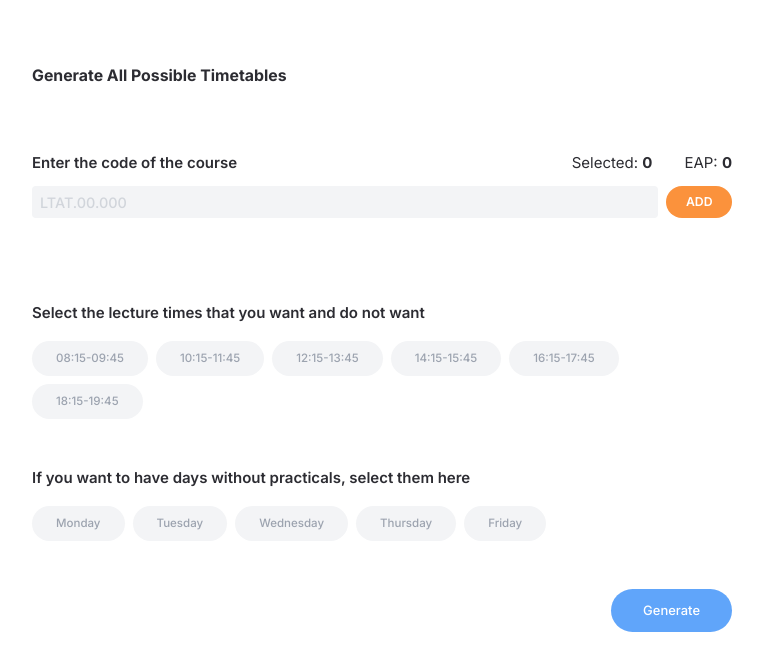
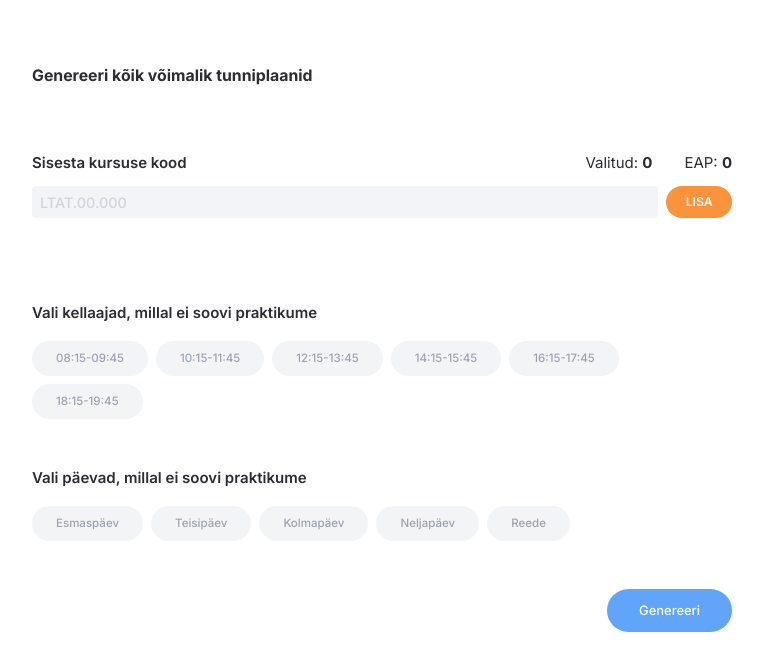
Before and after one commit to d4gl4s/timetable-generator, a Next.js app: page / in a window 1280 px wide. Shown: the top 670 px of the page, without its empty margins (258-1021 px from the left). Built offline with nearby package versions, Linux system fonts and the light colour scheme; what tailwindcss-inner-border would draw is missing.

Commit message:
Translation to estonian. Course add on enter key

```diff
--- a/app/Form.tsx
+++ b/app/Form.tsx
@@ -17,14 +17,14 @@ const Form = ({ setTimetables, setLoading, setCurrent }: any) => {
 
   const submitForm = async (e: any) => {
     e.preventDefault()
-    if (selectedCourses.length == 0) setError("Please enter at least one course code!")
+    if (selectedCourses.length == 0) setError("Sisesta vähemalt ühe aine kood!")
     else {
       setLoading(true)
       setCurrent(0)
       try {
         const timetableData: (LessonType | null)[][][] | null = await generateTimetables(selectedCourses, freeDays, freeLessons)
         if (timetableData == null) {
-          setError("Could not create such timetable.")
+          setError("Ei olnud võimalik tunniplaani genereerida.")
           setTimetables(null)
         } else {
           setFormOpen(false)
@@ -40,19 +40,24 @@ const Form = ({ setTimetables, setLoading, setCurrent }: any) => {
   }
 
   const handleCourseInputChange = (e: any) => {
-    setCourseInput(e.target.value)
+    setCourseInput(e.target.value.toUpperCase())
+  }
+  const handleInputKeyPress = (event: any) => {
+    if (event.key === "Enter") {
+      handleCoursesAdd()
+    }
   }
 
   const handleCoursesAdd = async () => {
     //Kursuse nimi?
-    if (courseInput.trim().length < 8 || courseInput.trim().length > 15) setError("Course not found!")
+    if (courseInput.trim().length < 8 || courseInput.trim().length > 15) setError("Ainet ei leitud!")
     else {
       const courseData = await getCourseData(courseInput.trim())
-      if (courseData == null) setError("No course found!")
+      if (courseData == null) setError("Ainet ei leitud!")
       else {
         for (let i = 0; i < selectedCourses.length; i++) {
           if (courseData.code == selectedCourses[i].code) {
-            setError("Course already selected!")
+            setError("Aine juba lisatud!")
             return
           }
         }
@@ -100,12 +105,12 @@ const Form = ({ setTimetables, setLoading, setCurrent }: any) => {
     <div>
       {formOpen ? (
         <div className="flex w-[93%] m-auto sm:w-full flex-col items-start mt-16 text-[0.9em]">
-          <h1 className="font-bold text-[1.1em] mb-16">Generate All Possible Timetables</h1>
+          <h1 className="font-bold text-[1.1em] mb-16">Genereeri kõik võimalik tunniplaanid</h1>
           <div className="flex flex-col w-full mb-8">
             <label className="w-full flex justify-between">
-              Enter the code of the course{" "}
+              Sisesta kursuse kood{" "}
               <div className="mb-2 font-normal">
-                Selected: <span className="font-bold mr-8">{selectedCourses.length}</span>
+                Valitud: <span className="font-bold mr-8">{selectedCourses.length}</span>
                 EAP: <span className="font-bold">{getEAP()}</span>
               </div>
             </label>
@@ -117,12 +122,13 @@ const Form = ({ setTimetables, setLoading, setCurrent }: any) => {
                 type="text"
                 maxLength={11}
                 name="name"
+                onKeyPress={(e) => handleInputKeyPress(e)}
                 value={courseInput}
                 onChange={handleCourseInputChange}
-              />{" "}
+              />
               <button className="bg-orange-400 text-white w-[6em] h-full font-semibold text-[0.85em] rounded-[50px] unselectable" onClick={handleCoursesAdd}>
-                ADD
-              </button>{" "}
+                LISA
+              </button>
             </div>
             {error != "" ? <div className="mt-2 text-[0.85em] font-medium text-red-500">{error}</div> : null}
             <ul className="text-[0.95em] font-medium mt-5">
@@ -137,7 +143,7 @@ const Form = ({ setTimetables, setLoading, setCurrent }: any) => {
             </ul>
           </div>
           <div className="w-full mt-8">
-            <label>Select the lecture times that you want and do not want</label>
+            <label>Vali kellaajad, millal ei soovi praktikume</label>
             <div className="flex flex-wrap font-medium text-[0.8em] mt-4">
               {freeLessons.map((lessonValue, i) => {
                 const lessons = ["08:15-09:45", "10:15-11:45", "12:15-13:45", "14:15-15:45", "16:15-17:45", "18:15-19:45"]
@@ -156,10 +162,10 @@ const Form = ({ setTimetables, setLoading, setCurrent }: any) => {
             </div>
           </div>
           <div className="w-full mt-10">
-            <label>If you want to have days without practicals, select them here</label>
+            <label>Vali päevad, millal ei soovi praktikume</label>
             <div className="flex flex-wrap font-medium text-[0.8em] mt-4">
               {freeDays.map((dayValue, i) => {
-                const days = ["Monday", "Tuesday", "Wednesday", "Thursday", "Friday"]
+                const days = ["Esmaspäev", "Teisipäev", "Kolmapäev", "Neljapäev", "Reede"]
                 return (
                   <div
                     key={i}
@@ -178,19 +184,19 @@ const Form = ({ setTimetables, setLoading, setCurrent }: any) => {
           <div className="w-full flex justify-end mt-10 mb-10 items-center text-[0.9em]">
             {timetableGenerated ? (
               <div className="font-bold mr-4 text-[0.85em] cursor-pointer" onClick={() => setFormOpen(false)}>
-                CANCEL
+                TAGASI
               </div>
             ) : null}
 
             <button onClick={submitForm} className="bg-blue-400 font-medium p-3 px-8 text-white rounded-[50px] unselectable">
-              Generate
+              Genereeri
             </button>
           </div>
         </div>
       ) : (
         <div className="w-full flex justify-end mt-10 mb-10">
           <button onClick={() => setFormOpen(true)} className="bg-gray-200 font-medium p-[10px] px-6  text-[0.8em] rounded-[50px] unselectable">
-            Generate New
+            Genereeri Uus
           </button>
         </div>
       )}
--- a/app/Timetable.tsx
+++ b/app/Timetable.tsx
@@ -10,11 +10,11 @@ const Timetable = ({ timetable }: { timetable: (LessonType | null)[][] }) => {
           <table className="min-w-[100%] divide-y divide-[#f0eff8] ">
             <thead>
               <tr>
-                <th>Monday</th>
-                <th>Tuesday</th>
-                <th>Wednesday</th>
-                <th>Thursday</th>
-                <th>Friday</th>
+                <th>Esmaspäev</th>
+                <th>Teisipäev</th>
+                <th>Kolmapäev</th>
+                <th>Neljapäev</th>
+                <th>Reede</th>
               </tr>
             </thead>
             <tbody className="divide-y divide-[#f0eff8]">
@@ -66,10 +66,13 @@ const Timetable = ({ timetable }: { timetable: (LessonType | null)[][] }) => {
       <div className="flex justify-end mt-8">
         <div className="font-medium text-[0.8em]">
           <div className="flex items-center">
-            <div className="w-2 h-2 rounded-[50px] bg-purple-400 mr-2"></div> Lecture
+            <div className="w-2 h-2 rounded-[50px] bg-purple-400 mr-2"></div> Loeng
           </div>
           <div className="flex items-center">
-            <div className="w-2 h-2 rounded-[50px] bg-green-400 mr-2"></div> Lab Practise
+            <div className="w-2 h-2 rounded-[50px] bg-green-400 mr-2"></div> Praktikum
+          </div>
+          <div className="flex items-center">
+            <div className="w-2 h-2 rounded-[50px] bg-orange-400 mr-2"></div> Seminar
           </div>
         </div>
       </div>
--- a/app/generate.ts
+++ b/app/generate.ts
@@ -32,9 +32,9 @@ function addGroupPracticals(group: any, name: string, timetable: (LessonType | n
     }
     if (timetable[timeframe][weekday] == null) {
       timetable[timeframe][weekday] = practicalSession
-    } else return false;
+    } else return false
   }
-  return true;
+  return true
 }
 
 function timeFrame(start: string, end: string) {
--- a/app/page.tsx
+++ b/app/page.tsx
@@ -13,25 +13,25 @@ export default function Home() {
   return (
     <main className="w-[96%] sm:w-[90%] md:w-[80%] md:max-w-[700px]  2xl:max-w-[1000px] m-auto mb-48 overflow-visible">
       <Form setTimetables={setTimetables} setLoading={setLoading} setCurrent={setCurrent} />
-      {loading ? "loading..." : null}
+      {loading ? "Laadimine..." : null}
       {timetables != null ? (
         <div className="overflow-visible">
           <div className="w-[90%] m-auto md:w-full flex justify-between mt-16 mb-6">
             <div className="flex text-[0.9em] font-medium unselectable">
               <button className={"flex mr-8 items-center " + (current == 0 ? "text-gray-300 cursor-default" : " ")} onClick={() => setCurrent(Math.max(current - 1, 0))}>
-                <HiOutlineArrowCircleLeft size={18} className="mr-1" /> Previous
+                <HiOutlineArrowCircleLeft size={18} className="mr-1" /> Eelmine
               </button>
 
               <button
                 className={"flex items-center " + (current == timetables.length - 1 ? "text-gray-300 cursor-default" : " ")}
                 onClick={() => setCurrent(Math.min(current + 1, timetables.length - 1))}
               >
-                Next <HiOutlineArrowCircleRight size={18} className="ml-1" />
+                Järgmine <HiOutlineArrowCircleRight size={18} className="ml-1" />
               </button>
             </div>
 
             <div className="text-[0.85em]">
-              Timetable{" "}
+              Tunniplaan{" "}
               <span className="font-bold ml-1">
                 {current + 1}/{timetables.length}
               </span>
```
